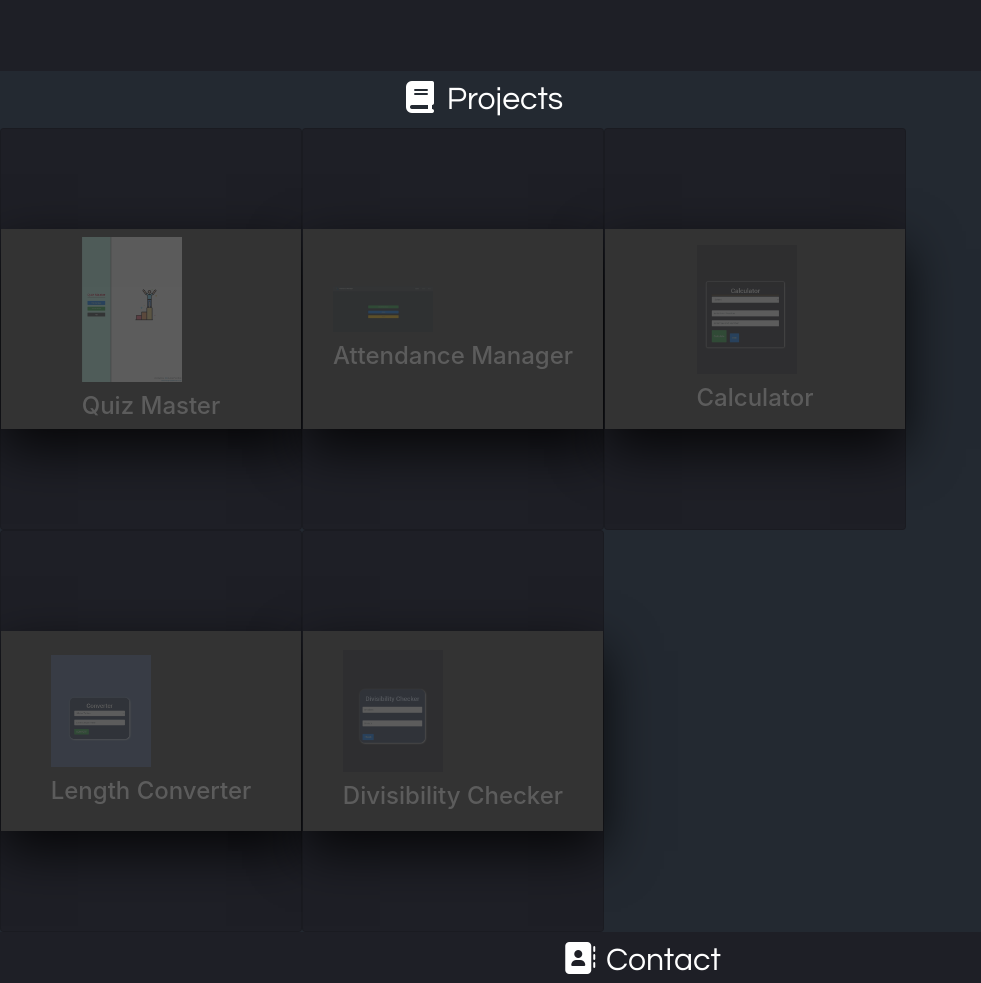
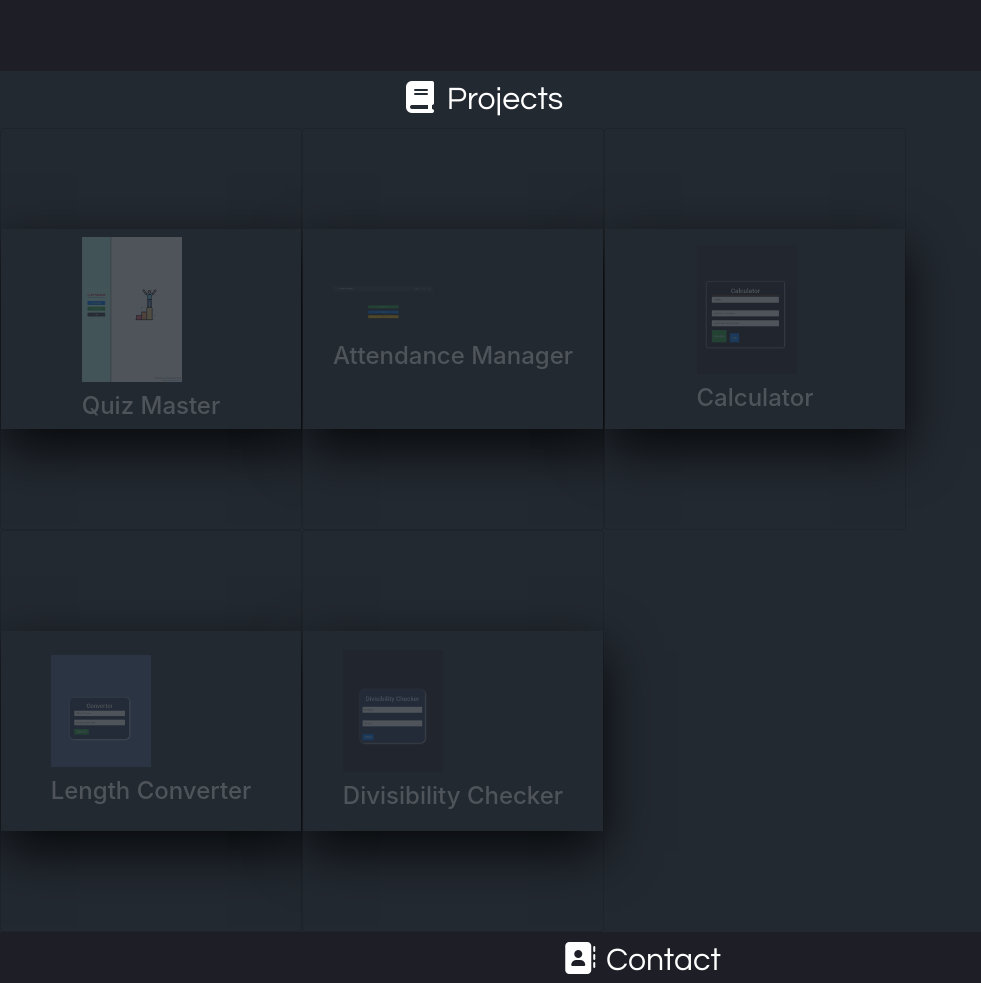
Before and after one commit to BilalAshiq/personal-portfolio, a plain HTML site: page index.html in a window 1280 px wide. Shown: the part 2000-2983 px from the top of the page, without its empty margins (0-981 px from the left). Drawn offline with Linux system fonts and the light colour scheme; a script that the page names is missing.

Commit message:
Update index.css

```diff
--- a/assets/css/index.css
+++ b/assets/css/index.css
@@ -294,7 +294,7 @@ body {
 
 .main-container .card {
     cursor: pointer;
-    background: var(--primary-dark);
+    background: var(--secondary-dark);
 }
 
 .main-container .card .face {
@@ -305,7 +305,7 @@ body {
 
 .main-container .card .face.face1 {
     position: ;
-    background: #333;
+    background: var(--secondary-dark);
     display: flex;
     justify-content: center;
     align-items: center;
```
